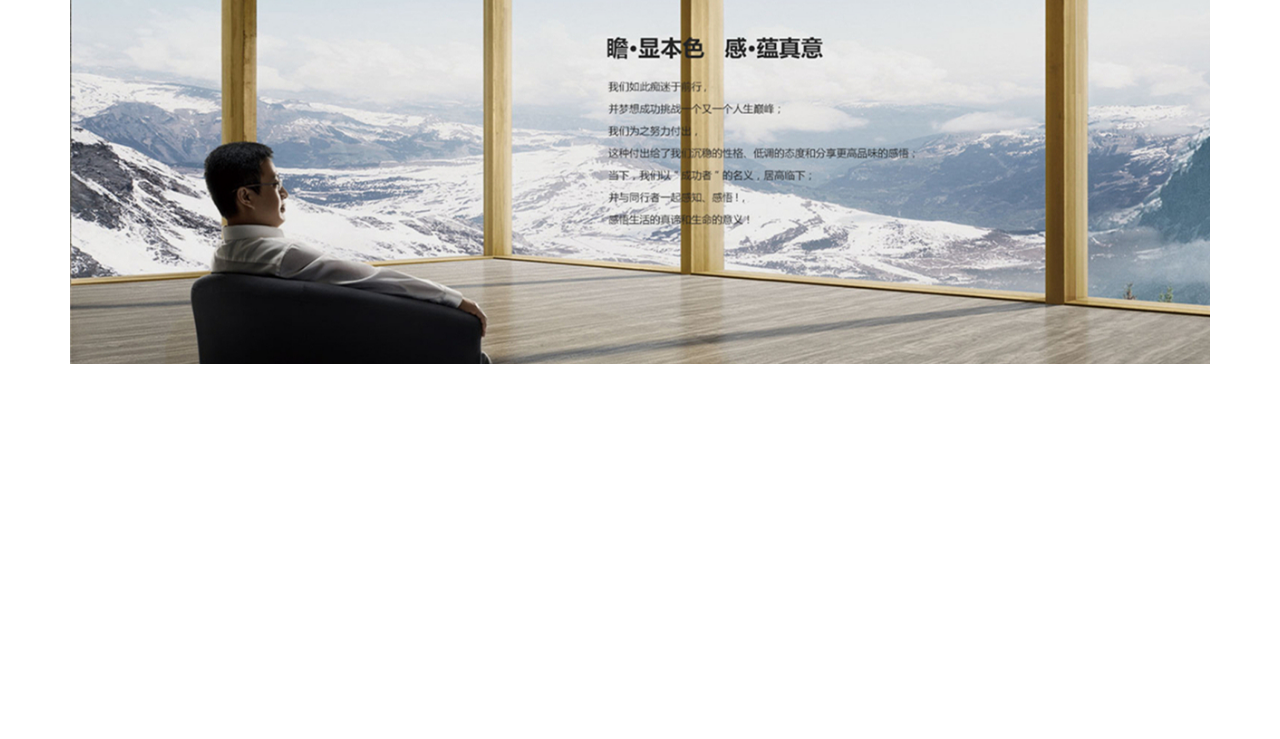
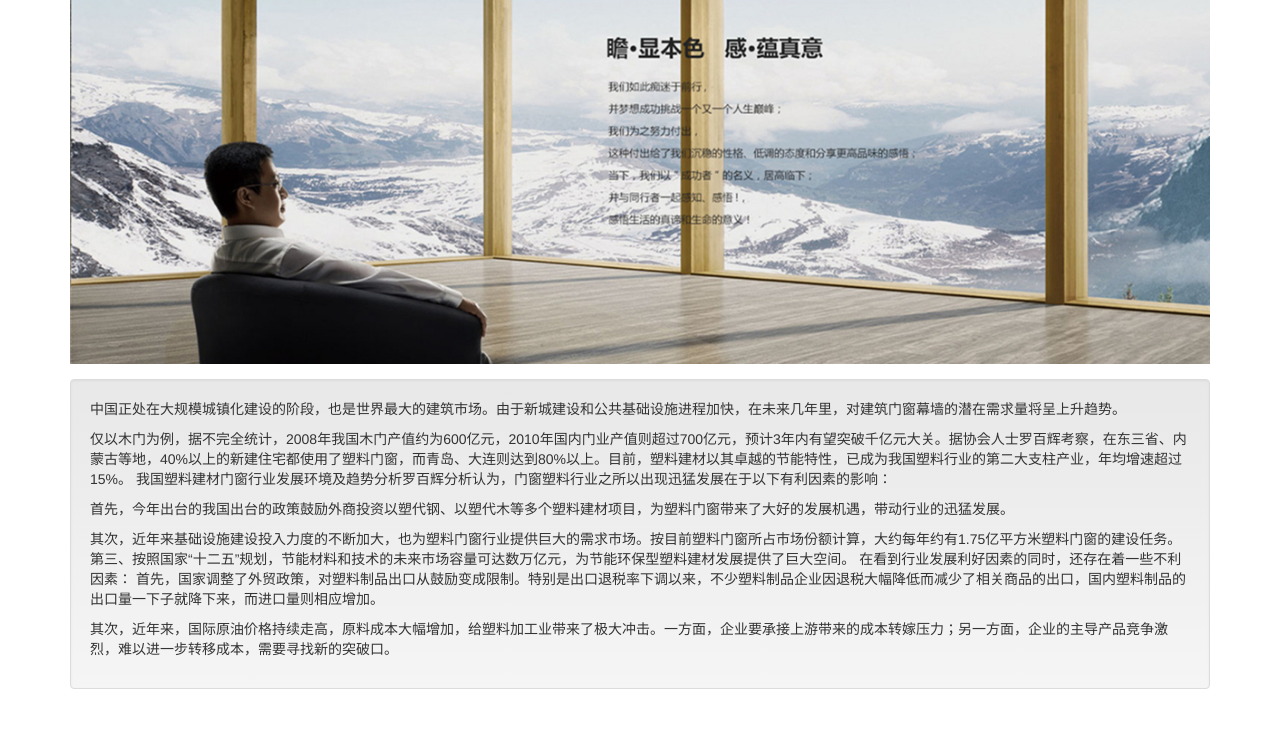
Before and after one commit to tianhua/demo_yanhe, a PHP site: page / in a window 1280 px wide. Shown: the part 71-810 px from the top of the page. Before the commit the page ends 435 px from the top, so only its background shows below. Run offline with PHP 8.4, Linux system fonts and the light colour scheme; some libraries are stand-ins or nearby versions.

Commit message:
add brand page

```diff
--- a/includes/header.php
+++ b/includes/header.php
@@ -44,7 +44,7 @@
         </div>
         <div class="navbar-collapse collapse">
           <ul class="nav navbar-nav">
-            <li class="active"><a href="#">首页</a></li>
+            <li <?php if( $CURRENT_PAGE == 'index') echo ' class="active"'; ?>><a href="index.php">首页</a></li>
             <li><a href="#about">关于研和</a></li>
             <li><a href="#contact">产品介绍</a></li>
             <li class="dropdown">
@@ -59,7 +59,7 @@
                 <li><a href="#">One more separated link</a></li>
               </ul>
             </li>
-            <li><a href="#contact">品牌介绍</a></li>
+            <li <?php if( $CURRENT_PAGE == 'brand') echo ' class="active"'; ?>><a href="brand.php">品牌介绍</a></li>
             <li><a href="#contact">联系我们</a></li>
              <li><a href="#contact">English</a></li>
           </ul>
--- a/index.php
+++ b/index.php
@@ -1,13 +1,32 @@
 <?php include 'includes/settings.php'; ?>
+<?php $CURRENT_PAGE = 'index';?>
 <?php include 'includes/header.php'; ?>
 
 
-    <div class="container theme-showcase">
+<div class="container theme-showcase">
 
-      <div class='upper-banner'><img src='assets/images/index.jpg' alt='banner' style='max-width:100%;'/></div>
+	<div class='upper-banner' style='margin-bottom: 15px;'>
+		<img src='assets/images/index.jpg' alt='banner'
+			style='max-width: 100%;' />
+	</div>
+	<div class="well">
+		<p>中国正处在大规模城镇化建设的阶段，也是世界最大的建筑市场。由于新城建设和公共基础设施进程加快，在未来几年里，对建筑门窗幕墙的潜在需求量将呈上升趋势。
+		</p>
 
+		<p>仅以木门为例，据不完全统计，2008年我国木门产值约为600亿元，2010年国内门业产值则超过700亿元，预计3年内有望突破千亿元大关。据协会人士罗百辉考察，在东三省、内蒙古等地，40%以上的新建住宅都使用了塑料门窗，而青岛、大连则达到80%以上。目前，塑料建材以其卓越的节能特性，已成为我国塑料行业的第二大支柱产业，年均增速超过15%。
+			我国塑料建材门窗行业发展环境及趋势分析罗百辉分析认为，门窗塑料行业之所以出现迅猛发展在于以下有利因素的影响：</p>
 
-    </div> <!-- /container -->
+		<p>首先，今年出台的我国出台的政策鼓励外商投资以塑代钢、以塑代木等多个塑料建材项目，为塑料门窗带来了大好的发展机遇，带动行业的迅猛发展。</p>
+
+		<p>其次，近年来基础设施建设投入力度的不断加大，也为塑料门窗行业提供巨大的需求市场。按目前塑料门窗所占市场份额计算，大约每年约有1.75亿平方米塑料门窗的建设任务。
+			第三、按照国家“十二五”规划，节能材料和技术的未来市场容量可达数万亿元，为节能环保型塑料建材发展提供了巨大空间。
+			在看到行业发展利好因素的同时，还存在着一些不利因素：
+			首先，国家调整了外贸政策，对塑料制品出口从鼓励变成限制。特别是出口退税率下调以来，不少塑料制品企业因退税大幅降低而减少了相关商品的出口，国内塑料制品的出口量一下子就降下来，而进口量则相应增加。</p>
+
+		<p>其次，近年来，国际原油价格持续走高，原料成本大幅增加，给塑料加工业带来了极大冲击。一方面，企业要承接上游带来的成本转嫁压力；另一方面，企业的主导产品竞争激烈，难以进一步转移成本，需要寻找新的突破口。</p>
+	</div>
+</div>
+<!-- /container -->
 
 
 <?php include 'includes/footer.php';?>
```
Also changed, not shown: brand.php (added, +35 -0 lines).
